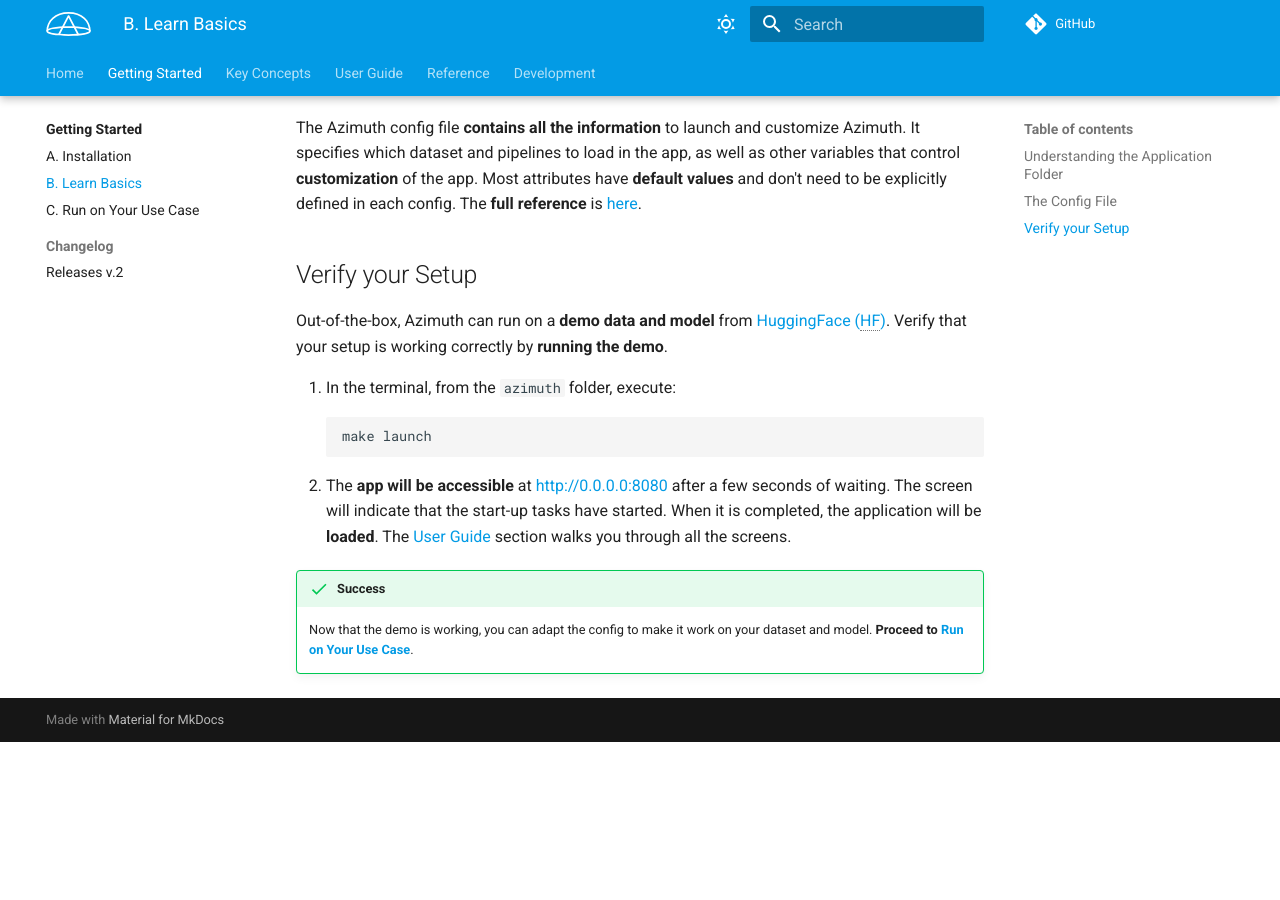
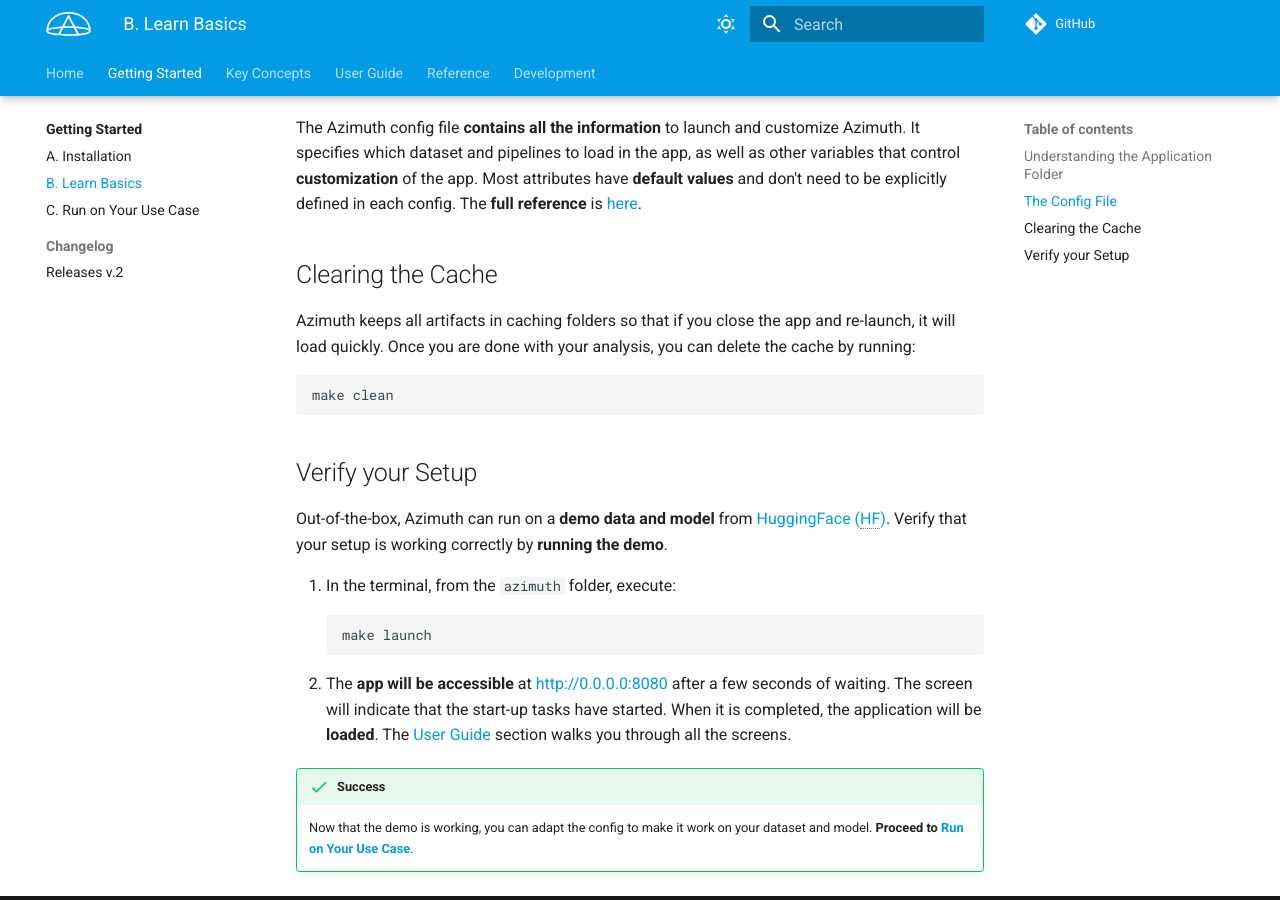
Before and after one commit to ServiceNow/azimuth, an MkDocs documentation site: the page built from docs/docs/getting-started/b-basics.md, in a window 1280 px wide and 900 px high, scrolled down 594 px. Built offline with MkDocs 1.6.1 and Material for MkDocs 9.7.7, drawn with Linux system fonts in a browser that asks for light colours; comment, search, counter and statistics services are not loaded; before the commit the page ends 1336 px from its top, so only the background shows below that.

````diff
--- a/docs/docs/getting-started/b-basics.md
+++ b/docs/docs/getting-started/b-basics.md
@@ -35,6 +35,15 @@ specifies which dataset and pipelines to load in the app, as well as other varia
 **customization** of the app. Most attributes have **default values** and don't need to be
 explicitly defined in each config. The **full reference** is [here](../reference/index.md).
 
+## Clearing the Cache
+
+Azimuth keeps all artifacts in caching folders so that if you close the app and re-launch, it will
+load quickly. Once you are done with your analysis, you can delete the cache by running:
+
+```
+make clean
+```
+
 ## Verify your Setup
 
 Out-of-the-box, Azimuth can run on a **demo data and model**
````
Also changed, not shown: .github/pull_request_template.md, 3 other files.
